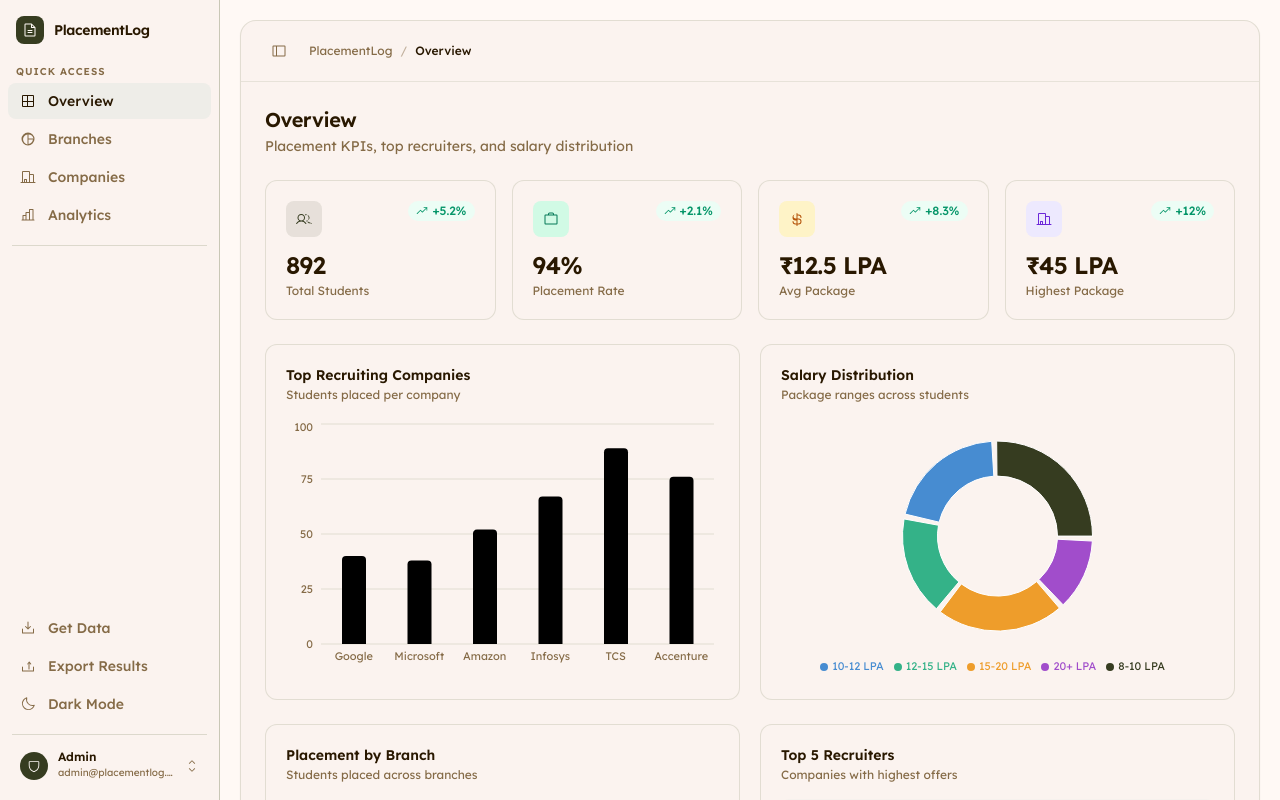
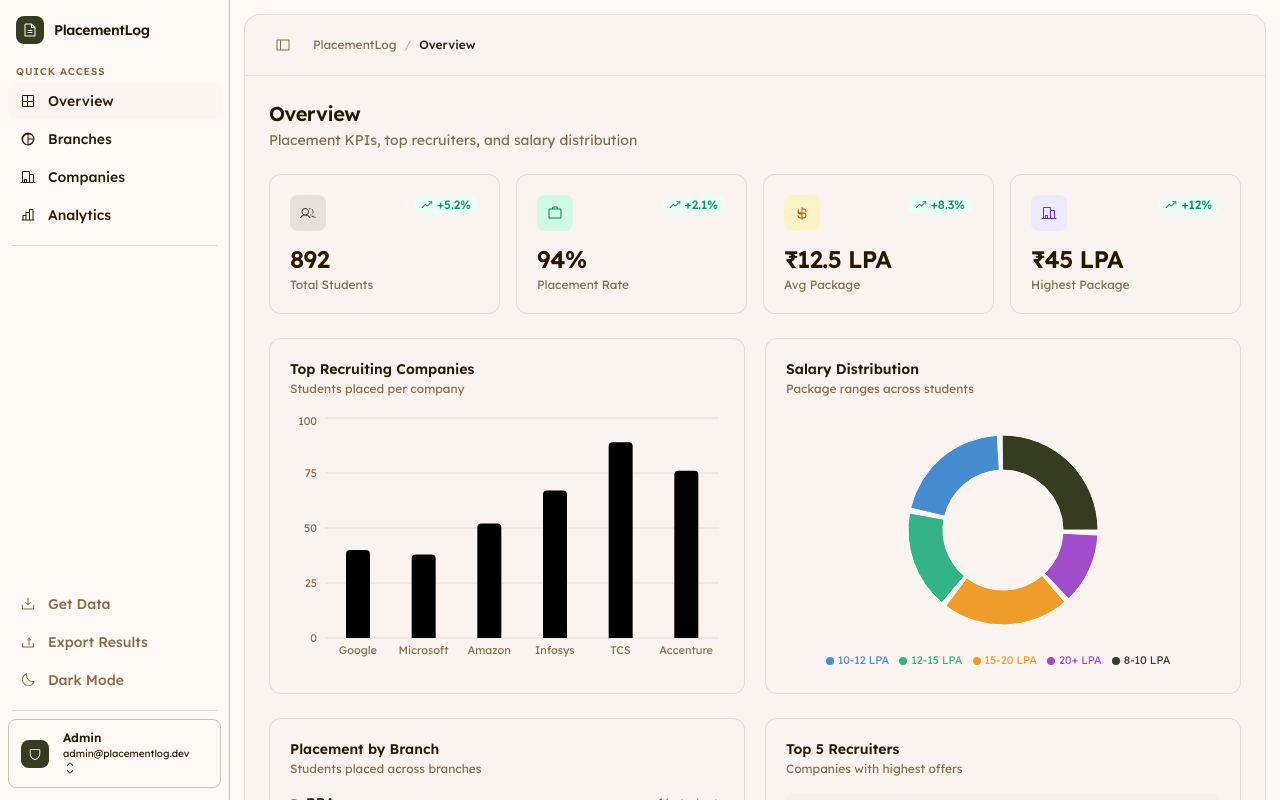
Before and after one commit to hebuildapps/placement-admin, a Next.js app: page /dashboard in a window 1280 px wide. Built offline with nearby package versions, Linux system fonts and the light colour scheme.

Commit message:
fix: ui updates sidebar

```diff
--- a/app/dashboard/page.tsx
+++ b/app/dashboard/page.tsx
@@ -69,7 +69,7 @@ export default function PlacementStats() {
       {/* ── Main area ────────────────────────────────────────────── */}
       <div className="flex-1 flex flex-col overflow-hidden">
         {/* Inner scrollable content with padding */}
-        <div className="flex-1 overflow-y-auto p-4 md:p-5">
+        <div className="flex-1 overflow-y-auto p-3.5 pl-0 md:p-3.5">
           {/* Rounded main content shell */}
           <div className="min-h-full rounded-2xl bg-card border border-border/50 shadow-sm flex flex-col">
 
--- a/components/login-form.tsx
+++ b/components/login-form.tsx
@@ -46,7 +46,7 @@ export function LoginForm({ className, ...props }: React.ComponentProps<"div">)
 
       <form
         onSubmit={handleSubmit}
-        className="rounded-lg bg-card p-5"
+        className="rounded-lg p-5"
       >
         <FieldGroup>
           <Field>
@@ -102,10 +102,10 @@ export function LoginForm({ className, ...props }: React.ComponentProps<"div">)
           onClick={() => router.push("/dashboard")}
           className="group relative inline-flex items-center pr-4 text-xs font-medium text-muted-foreground transition-all duration-200"
         >
-          Need quick access?
+          Want to check demo?
 
           <span className="ml-1 underline underline-offset-[3px] decoration-[2px] decoration-emerald-400 decoration-opacity-60 transition-all duration-200 group-hover:brightness-125 group-hover:decoration-opacity-100">
-            access
+            access it
           </span>
 
           <svg
--- a/components/sidebar.tsx
+++ b/components/sidebar.tsx
@@ -196,9 +196,9 @@ export default function Sidebar({
     <>
       <aside
         className={`
-          flex flex-col h-screen border-r border-border bg-card
+          flex flex-col h-screen border-r border-border bg-background
           transition-all duration-300 ease-in-out flex-shrink-0
-          ${collapsed ? "w-[64px]" : "w-[220px]"}
+          ${collapsed ? "w-[64px]" : "w-[230px]"}
         `}
       >
         {/* ── Logo ──────────────────────────────────────────── */}
@@ -247,8 +247,8 @@ export default function Sidebar({
                   ${collapsed ? "justify-center px-0 py-2.5 w-full" : "px-3 py-2"}
                   ${
                     effectiveActive
-                      ? "bg-muted text-foreground"
-                      : "text-muted-foreground hover:bg-muted/60 hover:text-foreground"
+                      ? "bg-card/60 text-foreground"
+                      : "text-foreground hover:bg-card/60 hover:text-foreground"
                   }
                 `}
               >
@@ -325,26 +325,26 @@ export default function Sidebar({
             onClick={() => setAccountOpen((v) => !v)}
             title={collapsed ? "Admin" : undefined}
             className={`
-              w-full flex items-center gap-2.5 rounded-lg hover:bg-muted/60 transition-all duration-150 cursor-pointer
+              w-full flex items-center gap-2.5 rounded-lg border border-border hover:bg-muted/60 transition-all duration-150 cursor-pointer
               ${collapsed ? "justify-center px-0 py-2" : "px-3 py-2"}
             `}
           >
             {/* Avatar */}
-            <div className="w-7 h-7 rounded-full bg-primary flex items-center justify-center flex-shrink-0">
+            <div className="w-7 h-7 rounded-lg bg-primary flex items-center justify-center flex-shrink-0">
               <IconShield className="w-3.5 h-3.5 text-primary-foreground" />
             </div>
             {!collapsed && (
-              <>
+              <div className="hover:bg-card/60 p-1 rounded-lg">
                 <div className="flex-1 text-left min-w-0">
                   <p className="text-xs font-semibold text-foreground leading-none truncate">
                     Admin
                   </p>
-                  <p className="text-[10px] text-muted-foreground mt-0.5 truncate">
+                  <p className="text-[10px] text-foreground mt-0.5 truncate">
                     admin@placementlog.dev
                   </p>
                 </div>
-                <IconCaretUpDown className="w-3.5 h-3.5 text-muted-foreground flex-shrink-0" />
-              </>
+                <IconCaretUpDown className="w-3.5 h-3.5 text-foreground flex-shrink-0" />
+              </div>
             )}
           </button>
 
--- a/components/ui/input.tsx
+++ b/components/ui/input.tsx
@@ -8,7 +8,7 @@ function Input({ className, type, ...props }: React.ComponentProps<"input">) {
       type={type}
       data-slot="input"
       className={cn(
-        "file:text-foreground placeholder:text-muted-foreground selection:bg-primary selection:text-primary-foreground border-input h-11 w-full min-w-0 rounded-lg border bg-secondary px-3 py-2 text-base shadow-xs transition-[color,box-shadow] outline-none file:inline-flex file:h-7 file:border-0 file:bg-transparent file:text-sm file:font-medium disabled:pointer-events-none disabled:cursor-not-allowed disabled:opacity-50 md:text-sm",
+        "file:text-foreground placeholder:text-muted-foreground selection:bg-primary selection:text-primary-foreground border-border h-11 w-full min-w-0 rounded-lg border bg-secondary px-3 py-2 text-base shadow-xs transition-[color,box-shadow] outline-none file:inline-flex file:h-7 file:border-0 file:bg-transparent file:text-sm file:font-medium disabled:pointer-events-none disabled:cursor-not-allowed disabled:opacity-50 md:text-sm",
         "focus-visible:border-ring focus-visible:ring-ring/50 focus-visible:ring-[3px]",
         "aria-invalid:ring-destructive/20 dark:aria-invalid:ring-destructive/40 aria-invalid:border-destructive",
         className
--- a/lib/data.ts
+++ b/lib/data.ts
@@ -64,7 +64,7 @@ export const salaryData: SalaryData[] = [
 
 // Branch-wise placement (colorful)
 export const branchData: BranchData[] = [
-  { name: "BBS", value: 16, fill: "#8B5CF6" },
+  { name: "BBA", value: 16, fill: "#8B5CF6" },
   { name: "CSE", value: 245, fill: "#3B82F6" },
   { name: "ECE", value: 189, fill: "#06B6D4" },
   { name: "EEE", value: 156, fill: "#10B981" },
```
